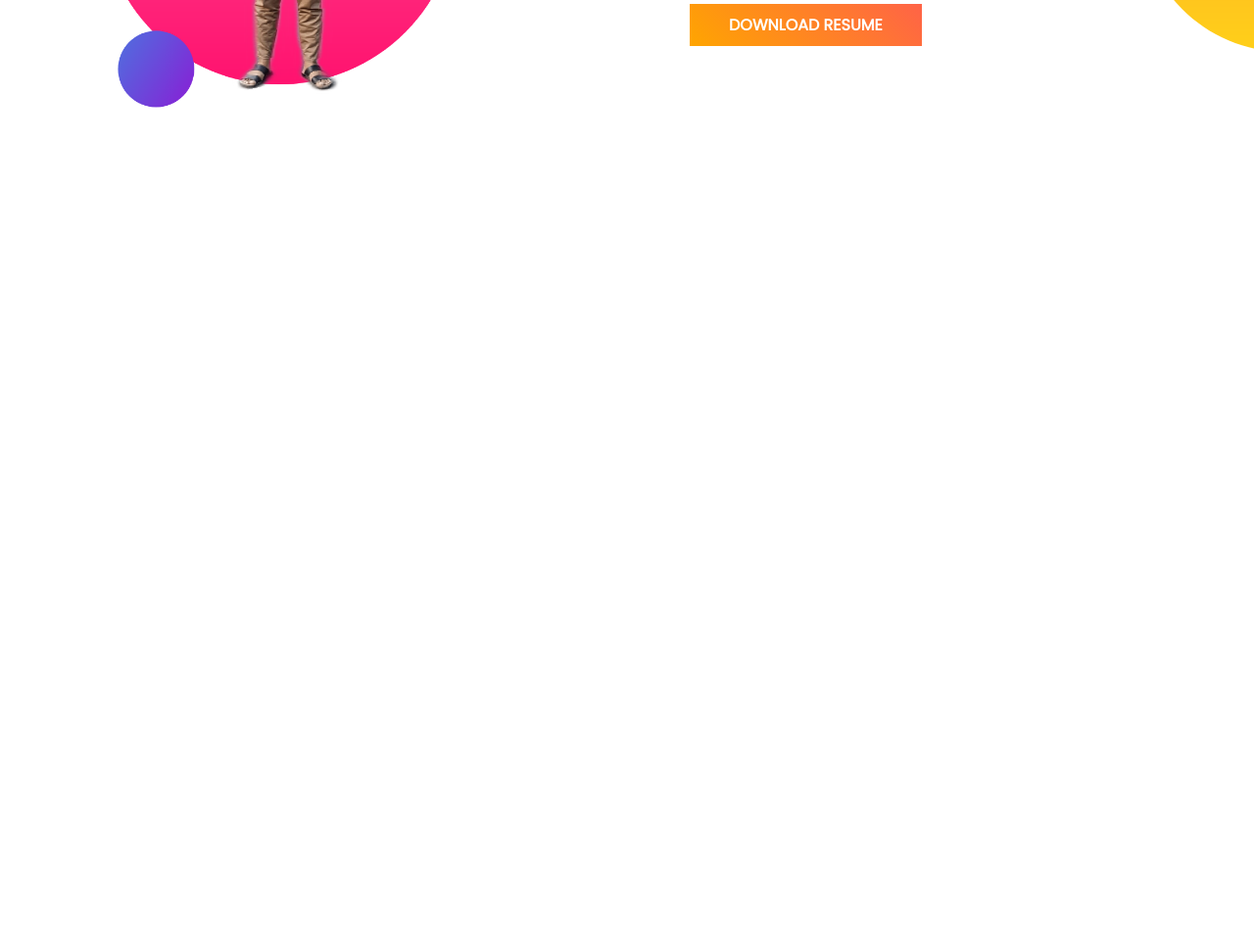
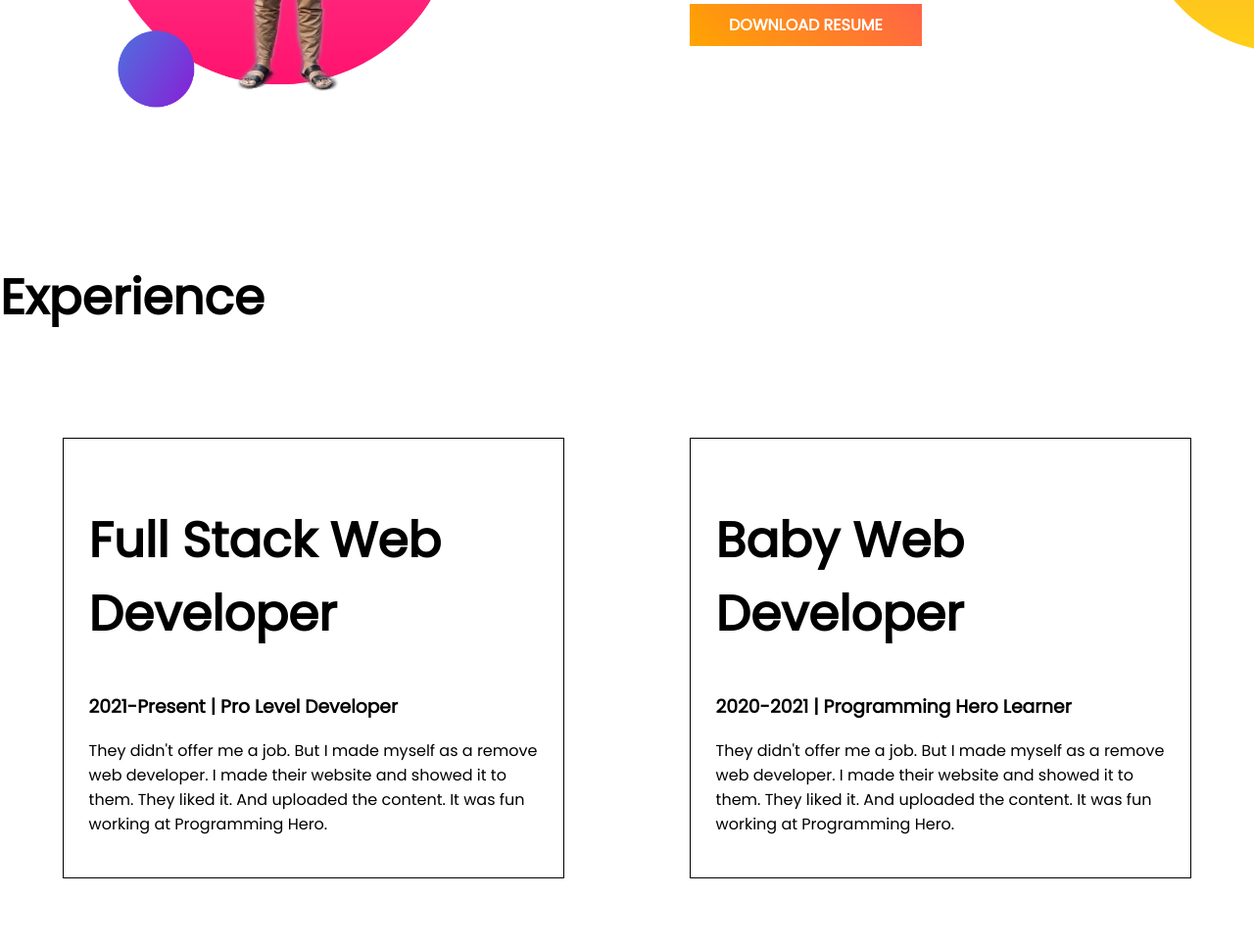
Before and after one commit to aslambro1882/developer-portfolio, a plain HTML site: page index.html in a window 1280 px wide. Shown: the part 948-1912 px from the top of the page at 98% size. Before the commit the page ends 1215 px from the top, so only its background shows below. Drawn offline with Linux system fonts and the light colour scheme.

Commit message:
ex area pushing

```diff
--- a/index.html
+++ b/index.html
@@ -13,7 +13,7 @@
 </head>
 
 <body>
-    <section class="top-banner">
+    <section class="top-banner flexible-container">
         <div class="half-width">
             <h1>Welcome To</h1>
             <h1> <span class="orange-color"> Maruf</span> World</h1>
@@ -27,7 +27,7 @@
             <img src="my-bg.png" alt="">
         </div>
     </section>
-    <section class="dream">
+    <section class="dream flexible-container">
         <div class="half-width">
             <img src="/my-bg2.png" alt="">
         </div>
@@ -39,6 +39,25 @@
             <a class="link-button" target="_blank" href="https://www.facebook.com/Aslam266/">DOWNLOAD RESUME</a>
         </div>
     </section>
+    <section class="experience-area">
+        <h1>Experience</h1>
+        <div class="flexible-container">
+            <div class="half-width ex-half-width">
+                <h1>Full Stack Web Developer</h1>
+                <h3>2021-Present | Pro Level Developer</h3>
+                <p>They didn't offer me a job. But I made myself as a remove web developer. I made their website and
+                    showed it to them. They liked it. And uploaded the content. It was fun working at Programming Hero.
+                </p>
+            </div>
+            <div class="half-width ex-half-width">
+                <h1>Baby Web Developer</h1>
+                <h3>2020-2021 | Programming Hero Learner</h3>
+                <p>They didn't offer me a job. But I made myself as a remove web developer. I made their website and
+                    showed it to them. They liked it. And uploaded the content. It was fun working at Programming Hero.
+                </p>
+            </div>
+        </div>
+    </section>
 
 </body>
 
--- a/style.css
+++ b/style.css
@@ -28,7 +28,7 @@
     width: 70%;
     padding-top: 1%;
 }
-section{
+.flexible-container{
     display: flex;
     margin-bottom: 150px;
 }
@@ -39,3 +39,8 @@
     color: white;
     font-weight: 700;
 }
+.ex-half-width{
+    padding: 2%;
+    border: 1px solid black;
+    margin: 5%;
+}
```
